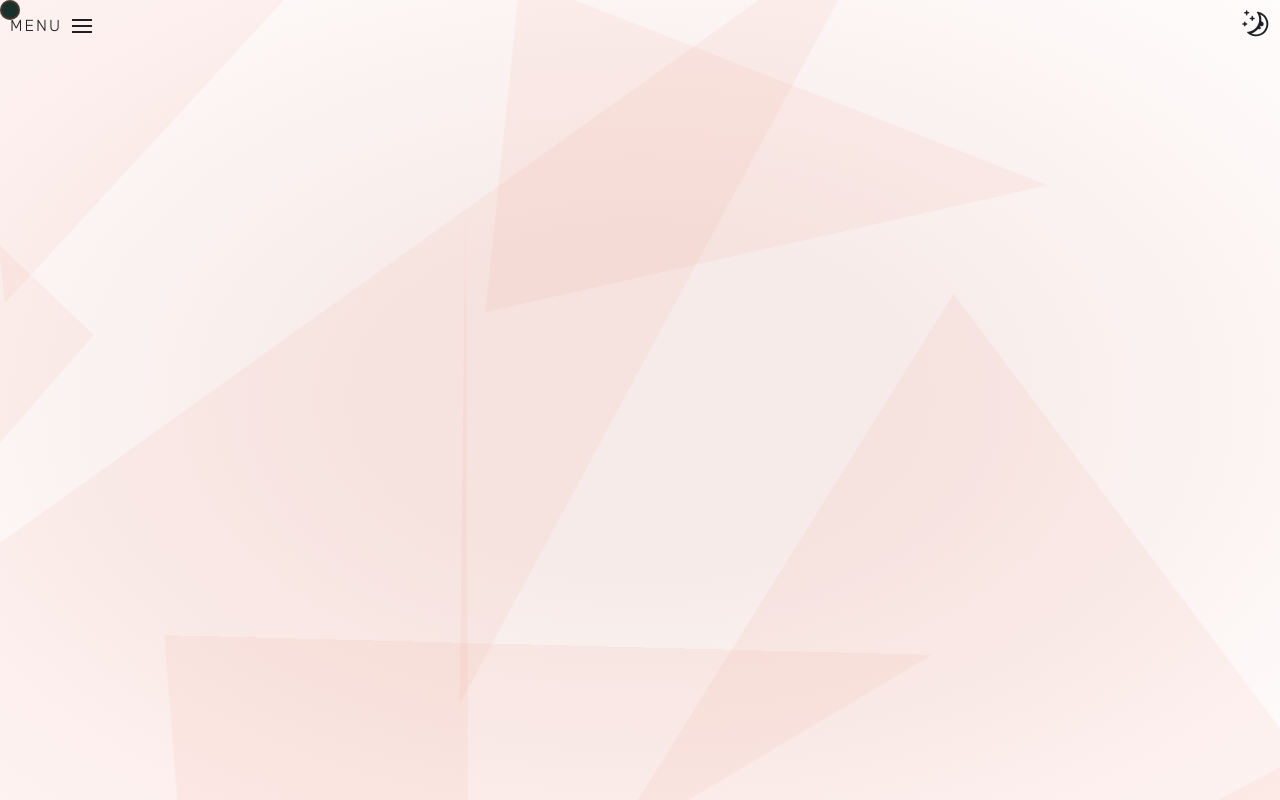
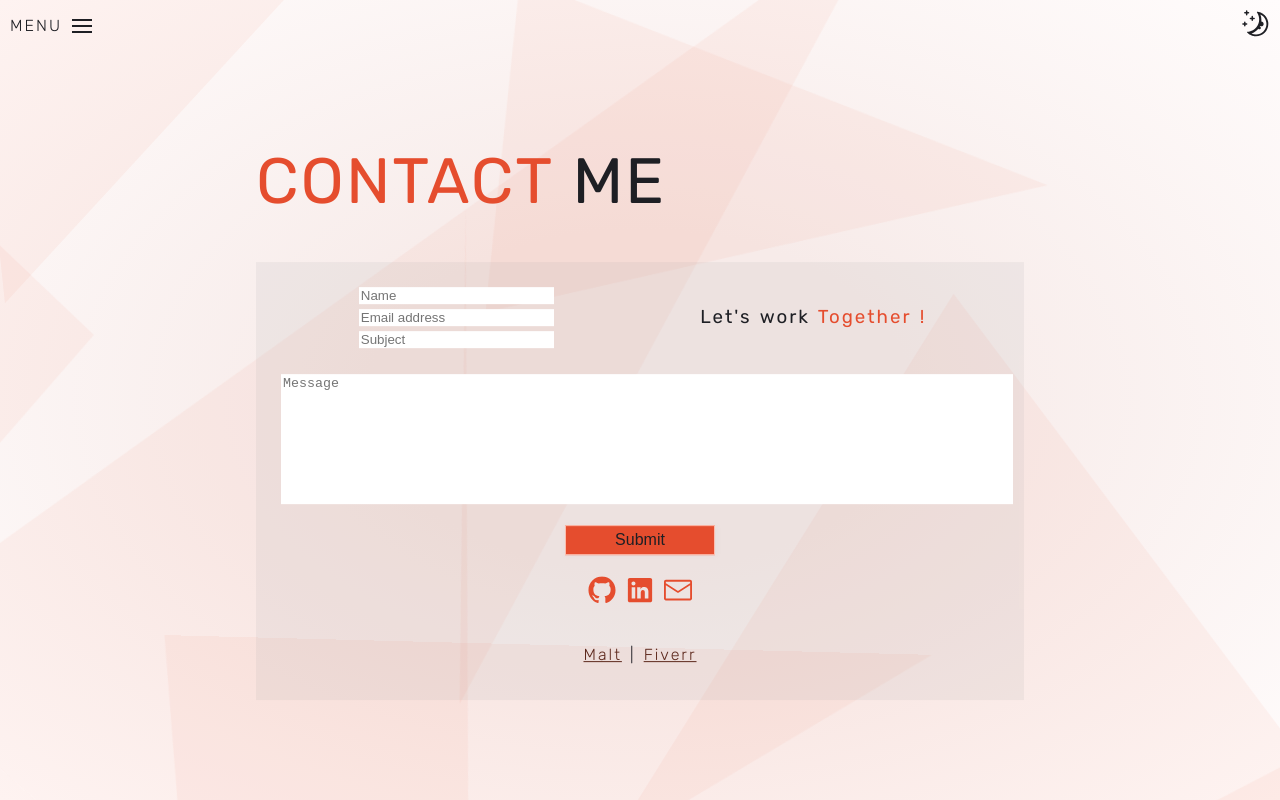
Before and after one commit to Damien-Generet/portfolio_damien_generet, a React (Vite) app: page /contact in a window 1280 px wide. Built offline with nearby package versions, Linux system fonts and the light colour scheme.

Commit message:
Portfolio v-0.9

```diff
--- a/index.html
+++ b/index.html
@@ -2,9 +2,8 @@
 <html lang="en" data-theme="dark">
   <head>
     <meta charset="UTF-8" />
-    <link rel="icon" type="image/svg+xml" href="/vite.svg" />
     <meta name="viewport" content="width=device-width, initial-scale=1.0" />
-    <title>Vite + React</title>
+    <title>D. Generet | DevWeb - Portfolio</title>
   </head>
   <body>
     <!-- Hi, please read this comment. Have a nice day, see you soon or have a great live !
--- a/src/components/Navbar.jsx
+++ b/src/components/Navbar.jsx
@@ -1,8 +1,7 @@
 import React from "react";
 import { useState, useEffect } from "react";
-import { changeScale } from "../effects/PointerEffect";
 import { Link } from "react-router-dom";
-import { MoonIcon, PlayIcon, SunIcon } from "@radix-ui/react-icons";
+import { EnvelopeClosedIcon, GitHubLogoIcon, LinkedInLogoIcon, MoonIcon, PlayIcon, SunIcon } from "@radix-ui/react-icons";
 
 
 
@@ -15,18 +14,6 @@ const Navbar = () => {
     setActiveLink(link);
   };
 
-  const [isHovered, setIsHovered] = useState(false);
-  const changeStateHovering = () => {
-    setIsHovered(!isHovered);
-  };
-
-  useEffect(() => {
-    if (isHovered) {
-      changeScale(2);
-    } else {
-      changeScale(1);
-    }
-  }, [changeStateHovering]);
 
 
 
@@ -48,8 +35,6 @@ const Navbar = () => {
     <nav style={isOpen ? {transform: 'translateX(0%)'} : {transform: 'translateX(-100%)'}}>
       <ul className="navbar">
         <li
-          onPointerEnter={changeStateHovering}
-          onPointerLeave={changeStateHovering}
           className="nav"
         >
           <PlayIcon className="triangle-list" />
@@ -62,8 +47,7 @@ const Navbar = () => {
           </Link>
         </li>
         <li
-          onPointerEnter={changeStateHovering}
-          onPointerLeave={changeStateHovering}
+
           className="nav"
         >
         <PlayIcon className="triangle-list" />
@@ -76,8 +60,7 @@ const Navbar = () => {
           </Link>
         </li>
         <li
-          onPointerEnter={changeStateHovering}
-          onPointerLeave={changeStateHovering}
+
           className="nav"
         >
         <PlayIcon className="triangle-list" />
@@ -90,8 +73,7 @@ const Navbar = () => {
           </Link>
         </li>
         <li
-          onPointerEnter={changeStateHovering}
-          onPointerLeave={changeStateHovering}
+
           className="nav"
         >
         <PlayIcon className="triangle-list" />
@@ -104,6 +86,19 @@ const Navbar = () => {
           </Link>
         </li>
       </ul>
+      <div>
+      <div className="media-logo">
+            <a href="https://github.com/Damien-Generet"><GitHubLogoIcon /></a>
+            <a href="https://www.linkedin.com/in/damiengeneret/"><LinkedInLogoIcon /></a>
+            <a href="mailto:damiengeneret@outlook.com"><EnvelopeClosedIcon /></a>
+          </div>
+
+          <div className="media-link">
+          <p>
+          <a href="#">Malt</a> | <a href="#">Fiverr</a>
+          </p>
+          </div>
+      </div>
     </nav>
     </>
   );
--- a/src/effects/PointerEffect.jsx
+++ /dev/null
@@ -1,55 +0,0 @@
-import React from "react";
-import { useState } from "react";
-import { useEffect } from "react";
-
-const PointerEffect = () => {
-
-   const [cursorX, setCursorX] = useState()
-   const [cursorY, setCursorY] = useState()
-
-   useEffect(() => {
-    const setCursorPosition = (e) => {
-
-      // define the position of the cursor on X and Y. We remove the scroll.value to reAdjust the cursor position when we scroll
-      setCursorX(e.pageX - window.scrollX)
-      setCursorY(e.pageY - window.scrollY)
-    };
-
-    // we set the cursor position value every time we move the mouse
-    window.addEventListener('mousemove', setCursorPosition);
-
-    return () => {
-          window.removeEventListener('mousemove', setCursorPosition)
-    }
-
-   }, []);
-
-// set the position of the spotlight
-   const haloX = window.innerWidth - cursorX - 1000;
-   const haloY = window.innerHeight - cursorY + 500;
-
-  return (
-    <>
-    <div className="cursor"
-      style={{left:cursorX +'px',
-              top:cursorY + 'px'}}>
-    </div>
-    <div className="halo"
-      style={{left:haloX + 'px',
-              top:haloY + 'px'}}>
-    </div>
-    </>
-  )
-}
-
-
-export function changeScale(scale) {
-  if(scale > 1){
-    const pointer = document.querySelector(".cursor");
-  pointer.style.scale = scale
-  } else {
-    const pointer = document.querySelector(".cursor");
-    pointer.style.scale = 1
-  }
-}
-export default PointerEffect
--- a/src/main.jsx
+++ b/src/main.jsx
@@ -1,12 +1,12 @@
 import React from "react";
 import ReactDOM from 'react-dom';
 import './style/App.scss';
-import PointerEffect from "../src/effects/PointerEffect";
 import Navbar from "./components/Navbar";
 import Index from "./pages/Index";
 import Background from "./effects/Background";
 import Projects from "./pages/Projects";
 import Presentation from "./pages/Presentation";
+import Contact from "./pages/Contact";
 import { BrowserRouter } from "react-router-dom";
 import { Route } from "react-router-dom";
 import { Routes } from "react-router-dom";
@@ -18,7 +18,6 @@ ReactDOM.createRoot(document.getElementById('root')).render(
 
     <>
     <BrowserRouter>
-        <PointerEffect />
         <Background />
         <header>
             <Navbar />
@@ -29,6 +28,7 @@ ReactDOM.createRoot(document.getElementById('root')).render(
                 <Route path="/" element={<Index />} />
                 <Route path="/projects" element={<Projects />} />
                 <Route path="/about" element={<Presentation />} />
+                <Route path="/contact" element={<Contact />} />
         </Routes>
 
         </main>
--- /dev/null
+++ b/src/pages/Contact.jsx
@@ -0,0 +1,64 @@
+import {
+  GitHubLogoIcon,
+  LinkedInLogoIcon,
+  EnvelopeClosedIcon,
+} from "@radix-ui/react-icons";
+import React from "react";
+
+const Contact = () => {
+  return (
+    <>
+      <div className="contact-container">
+        <h1>
+          <span className="span-green">CONTACT</span> ME
+        </h1>
+        <form className="contact-form">
+          <div className="input-part">
+            <div>
+              <input type="text" id="input-name" placeholder="Name"></input>
+              <input
+                type="email"
+                id="input-email"
+                placeholder="Email address"
+              ></input>
+              <input
+                type="text"
+                id="input-subject"
+                placeholder="Subject"
+              ></input>
+            </div>
+            <div>
+              <h3>
+                Let's work <span className="span-green">Together !</span>
+              </h3>
+            </div>
+          </div>
+          <div className="text-area">
+            <textarea
+              name="message"
+              type="text"
+              id="input-message"
+              placeholder="Message"
+            ></textarea>
+          </div>
+          <input type="submit" value="Submit" id="input-submit"></input>
+
+          <div className="media-logo">
+            <a href="https://github.com/Damien-Generet"><GitHubLogoIcon /></a>
+            <a href="https://www.linkedin.com/in/damiengeneret/"><LinkedInLogoIcon /></a>
+            <a href="mailto:damiengeneret@outlook.com"><EnvelopeClosedIcon /></a>
+          </div>
+
+          <div className="media-link">
+          <p>
+          <a href="#">Malt</a> | <a href="#">Fiverr</a>
+          </p>
+          </div>
+
+        </form>
+      </div>
+    </>
+  );
+};
+
+export default Contact;
--- a/src/style/App.scss
+++ b/src/style/App.scss
@@ -2,19 +2,38 @@
 @import 'animation';
 
 // CSS FOR THE CURSOR AND THE HALOLIGHT EFFECT
-.cursor {
-     position: fixed;
-     width: 20px;
-     height: 20px;
-     border-radius: 50%;
-     background: rgb(11,42,116);
-     background: radial-gradient(circle, rgba(4, 231, 125, 0.082) 50%, var(--primary-color));
-     opacity: 0.9;
-     backdrop-filter: invert(100%);
-     z-index: 999;
-     pointer-events: none;
-     transition: scale 0.2s;
-  }
+.cursor,
+.cursor2{
+	position: fixed;
+	border-radius: 50%;
+	transform: translateX(-50%) translateY(-50%);
+	pointer-events: none;
+	left: -100px;
+	top: 50%
+}
+.cursor{
+	height: 0;
+	width: 0;
+	z-index: 99999;
+}
+.cursor2{
+	height: 36px;
+	width: 36px;
+	z-index:99998;
+	-webkit-transition:all 0.3s ease-out;
+	transition:all 0.3s ease-out
+}
+.cursor2{
+	border: 3px solid #fff;
+	box-shadow: 0 0 22px rgba(255, 255, 255, 0.6);
+}
+.cursor2.hover{
+	-webkit-transform:scale(2) translateX(-25%) translateY(-25%);
+	transform:scale(2) translateX(-25%) translateY(-25%);
+	border:none;
+	background: rgba(255,255,255,.1);
+	box-shadow: 0 0 14px rgba(255, 255, 255, 0.3);
+}
 
   .halo{
     position: fixed;
@@ -30,7 +49,13 @@
 // VALEUR GENERALE
 
 
+a{
+    color: var(--link-color);
 
+    &:hover{
+        color: var(--secondary-color);
+    }
+}
 
 
 
@@ -42,10 +67,6 @@ body{
     font-weight: lighter;
     letter-spacing: 2px;
     word-spacing: 2px;
-
-    & a{
-        color: var(--link-color);
-    }
 
     & h1, h2, h3, h4, h5, h6 {
         font-weight: 400;
@@ -220,6 +241,7 @@ body{
         width: 28px;
         height: 28px;
         color: var(--font-color);
+        cursor: pointer;
     }
 }
 
@@ -268,7 +290,7 @@ nav{
             }
 
             &:hover > a{
-                color: var(--primary-color);
+                color: var(--secondary-color);
                 transition: 0.2s;
             }
 
@@ -294,6 +316,23 @@ nav{
 }
 
 
+.media-logo{
+
+    & a svg{
+        width: 28px;
+        height: 28px;
+        color: var(--primary-color);
+        margin: 5px;
+        scale: 1;
+        transition: 0.2s;
+
+        &:hover{
+            color: var(--secondary-color);
+            scale: 1.1;
+            transition: 0.2s;
+        }
+    }
+}
 
 main{
 
@@ -315,7 +354,7 @@ main{
 
 
         & .mainTitle{
-            font-size: 4em;
+            font-size: $h1-size;
             margin: none;
             color: var(--font-color);
             margin: 0px;
@@ -386,28 +425,32 @@ main{
 
     & .presentationContainer{
         position: absolute;
-        width: 690vw;
+        width: 90%;
         left: 50%;
         top: 50%;
         transform: translate(-50%, -50%);
         display: flex;
-        justify-content: space-around;
-        flex-direction: column;
+        justify-content: center;
         align-items: center;
+        gap: 2em;
+
+        & .text-presentation{
+            width: 50%;
+        }
 
         & h1{
-            font-size: 3em;
+            font-size: $h1-size;;
         }
 
             & p{
-                width: 50%;
-                font-size: 2em;
+                font-size: 1.5em;
+                text-align: justify;
             }
 
             & .profilePicture{
-                width: 500px;
-                height: 500px;
-                border-radius: 50%;
+                margin-top: 5%;
+                width: 450px;
+                height: 550px;
                 background-image: url(../../public/damien.jpeg);
                 background-repeat: no-repeat;
                 box-shadow: 5px 5px 10px rgba(0, 0, 0, 0.308);
@@ -415,11 +458,6 @@ main{
                 background-size: 200%;
                 transition: background-image 0.5s;
 
-            }
-
-            & span{
-                color: var(--primary-color);
-                font-weight: 700;
             }
     }
 
@@ -587,4 +625,69 @@ main{
 }
 
 }
+
+& .contact-container{
+    width: 60%;
+    position: absolute;
+    left: 50%;
+    top: 50%;
+    transform: translate(-50%, -50%);
+    display: flex;
+    flex-direction: column;
+    align-items: left;
+
+    & h1{
+        font-size: $h1-size;
+    }
+
+    & form {
+        max-width: 100%;
+        background-color: var(--blur-bg);
+        padding: 20px;
+        text-align: center;
+        display: flex;
+        flex-direction: column;
+        gap: 1em;
+
+
+        & .input-part{
+            display: flex;
+            align-items: center;
+            justify-content: space-around;
+        }
+
+      & div textarea, input {
+          border:0; outline:0;
+          margin: 5px;
+          display: block;
+          width: 100%;
+          resize: none;
+
+       }
+
+       #input-submit {
+          color: var(--font-color);
+          background-color: var(--primary-color);
+          padding: 5px;
+          width: 150px;
+          height: 30px;
+          font-size: 1em;
+          border: 1px solid var(--secondary-color);
+          box-shadow: 1px 1px 5px var(--blur-dark-bg);
+          cursor: pointer;
+          margin: auto;
+          transition: 0.2s;
+
+          &:hover{
+            background-color: var(--secondary-color);
+            transition: 0.2s;
+          }
+
+       }
+
+       textarea {
+           height: 126px;
+       }
+     }
 }
+}
```
Also changed, not shown: src/components/Experiences.jsx (deleted, +0 -16 lines), src/pages/Competences.jsx (deleted, +0 -61 lines), src/pages/Index.jsx (+1 -16 lines), src/pages/Presentation.jsx (+37 -39 lines).
